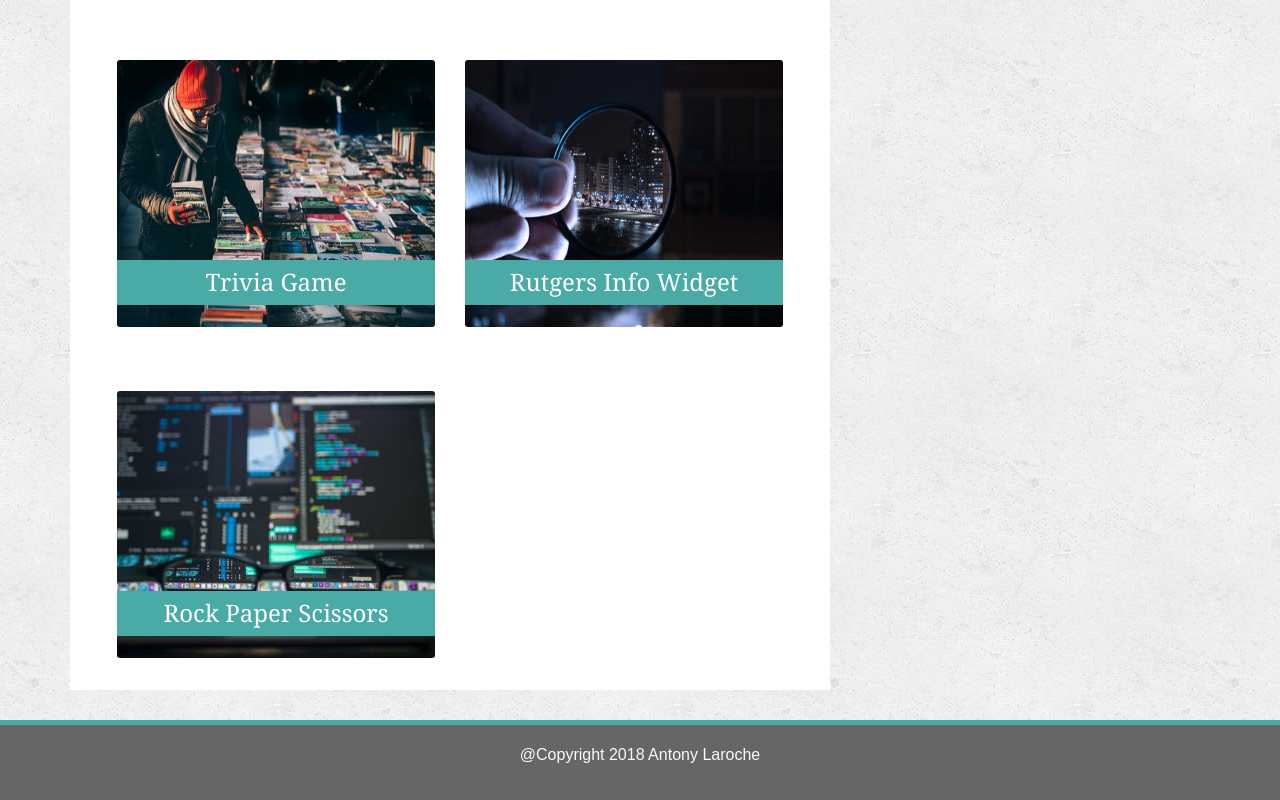
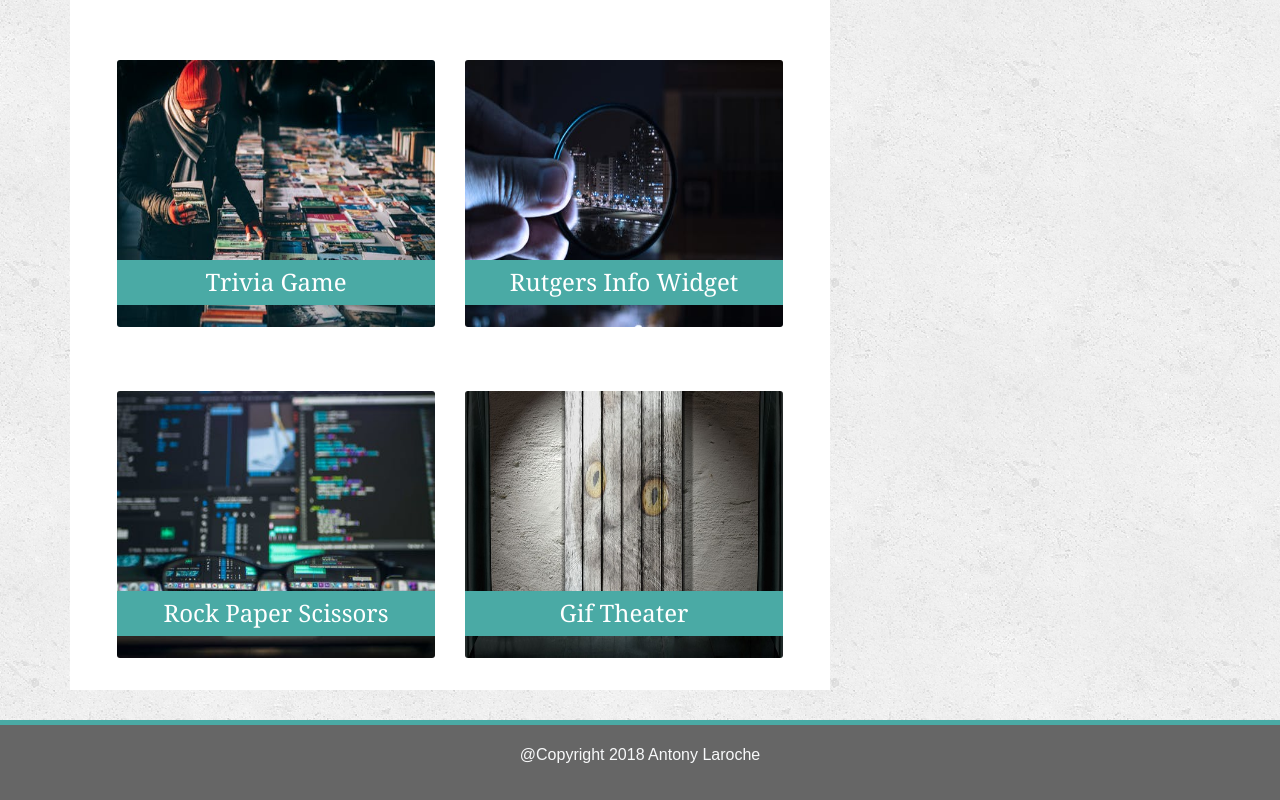
Before and after one commit to ajlaroche/Bootstrap-Portfolio, a plain HTML site: page portfolio.html in a window 1280 px wide. Shown: the part 475-1275 px from the top of the page. Drawn offline with nearby package versions, Linux system fonts and the light colour scheme.

Commit message:
Added Gif Theater to portfolio links

```diff
--- a/portfolio.html
+++ b/portfolio.html
@@ -83,7 +83,14 @@
                                     </div>
                                 </div>
                     </div>
-                    <div class="col-6"></div>
+                    <div class="col-6">
+                        <div class="card">
+                            <a href="https://ajlaroche.github.io/GifTheater/"> <img class="card-img" src="./assets/images/cat_stage.jpg" alt="Gif Theather"> </a>
+                            <div class="card-img-overlay">
+                                <h3>Gif Theater</h3>
+                            </div>
+                        </div>
+                    </div>
                 </div>
             </div>
             <div class="col-md-4">
```
Also changed, not shown: assets/images/cat_stage.jpg (added).
